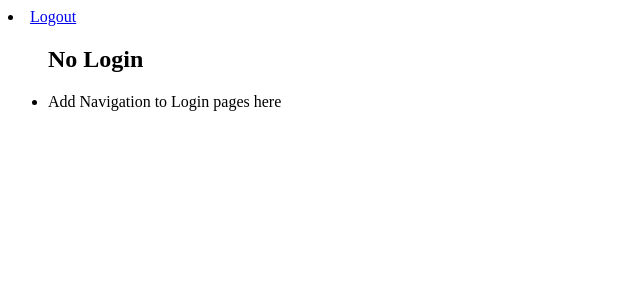
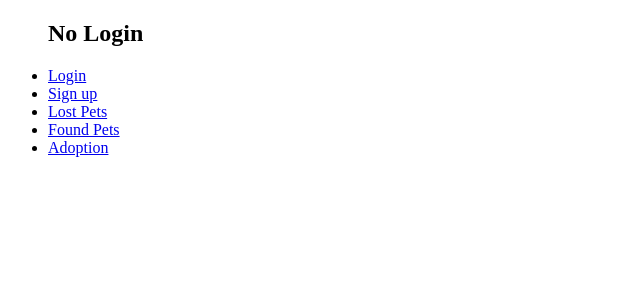
Before and after one commit to vladasblood/LostPaws, a PHP site: page /Home.php in a window 1280 px wide. Shown: the top 300 px of the page, without its empty margins (0-640 px from the left). Run offline with PHP 8.4, Linux system fonts and the light colour scheme.

Commit message:
Delete and User check
Changes:
- Added function to delete for admins.
- Added a check to see if the user is logged in or not, and if the user logged in as an admin
- Test admin account Username = Admin, Password = AdminAcc
- Created two new PHP functions for deletion

```diff
--- a/LPaws_Website/Home.php
+++ b/LPaws_Website/Home.php
@@ -27,25 +27,31 @@ session_start();
 	<!-- Main Body -->
 
 	<!-- Test Case -->
-	<li><a href="Logout.php">Logout</a></li>
+
 
 	<div>
 		<ul>
 		<?php
 		if(isset($_SESSION['Admin'])){
 			echo '<h2>Admin</h2>';
-			echo '<li>Add Navigation to Admin pages here</li>';
-			echo '<li>Add Navigation to Admin pages here</li>';
-			echo '<li>Add Navigation to Admin pages here</li>';
+			echo '<li><a href="Lost.php">Lost Pets</a></li>';
+			echo '<li><a href="Found.php">Found Pets</a></li>';
+			echo '<li><a href="Adoption.php">Adoption</a></li>';
+			echo '<li><a href="Logout.php">Logout</a></li>';
 		}
 		else if(isset($_SESSION['User'])){
 			echo '<h2>User</h2>';
-			echo '<li>Add Navigation to User pages here</li>';
-			echo '<li>Add Navigation to User pages here</li>';
-			echo '<li>Add Navigation to User pages here</li>';
+			echo '<li><a href="Lost.php">Lost Pets</a></li>';
+			echo '<li><a href="Found.php">Found Pets</a></li>';
+			echo '<li><a href="Adoption.php">Adoption</a></li>';
+			echo '<li><a href="Logout.php">Logout</a></li>';
 		} else {
 			echo '<h2>No Login</h2>';
-			echo '<li>Add Navigation to Login pages here</li>';
+			echo '<li><a href="Login.php">Login</a></li>';
+			echo '<li><a href="Signup.php">Sign up</a></li>';
+			echo '<li><a href="Lost.php">Lost Pets</a></li>';
+			echo '<li><a href="Found.php">Found Pets</a></li>';
+			echo '<li><a href="Adoption.php">Adoption</a></li>';
 		}
 		?>
 		</ul>
--- a/LPaws_Website/Login.php
+++ b/LPaws_Website/Login.php
@@ -57,7 +57,6 @@ if (isset($_POST['submit'])){
 
 	<!-- Test Case -->
 	<h2>Login Test:</h2>
-	<li><a href="Logout.php">Logout</a></li>
 	<form action="Login.php" method="post">
 		</br>
 		<label for="user"><b>Username</b></label>
```
Also changed, not shown: LPaws_Website/Found.php (+35 -19 lines), LPaws_Website/Lost.php (+31 -22 lines), LPaws_Website/addFoundPet.php (+8 -1 lines), LPaws_Website/addLostPet.php (+9 -1 lines), LPaws_Website/deleteFound.php (added, +19 -0 lines), LPaws_Website/deleteLost.php (added, +19 -0 lines), LPaws_Website/lostpawsdb.sql (+10 -4 lines).
